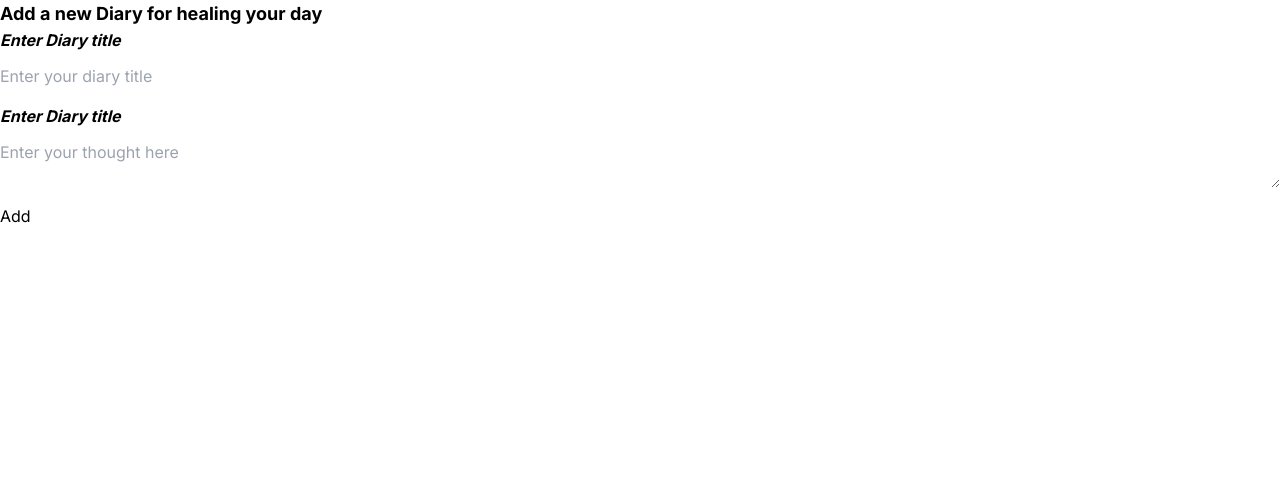
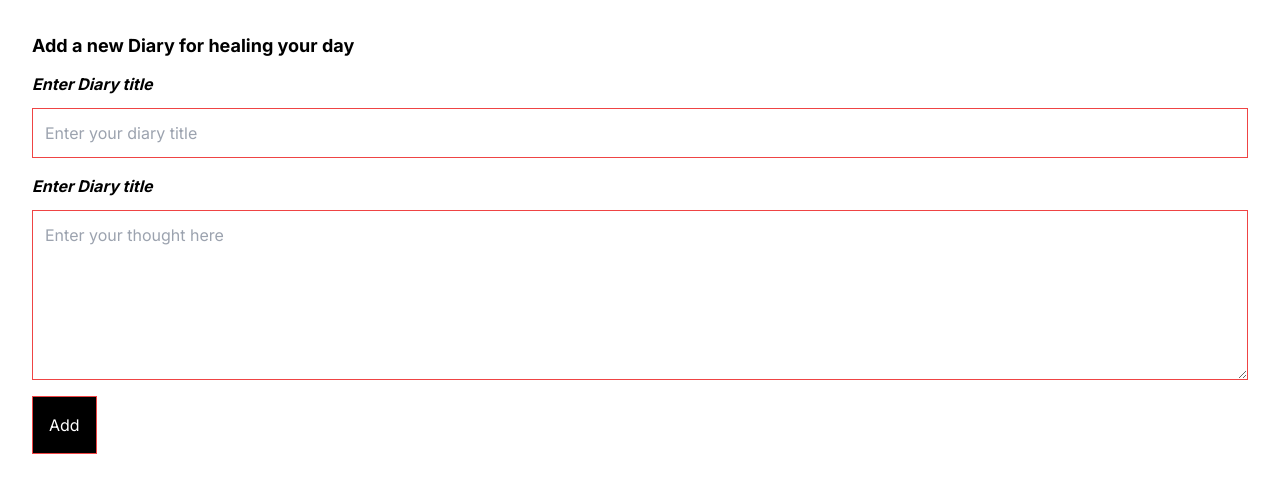
Before and after one commit to drakenevadie19/dailyDiaryApp, a Next.js app in the folder front-end/: page /add-diary in a window 1280 px wide. Shown: the top 492 px of the page. Built offline with nearby package versions, Linux system fonts and the light colour scheme.

Commit message:
New Change: Adding functions  for AddDiary page

```diff
--- a/front-end/src/app/add-diary/page.js
+++ b/front-end/src/app/add-diary/page.js
@@ -1,21 +1,31 @@
 'use client'
 
+import { useState } from "react";
+
+const initialFormData = {
+    title: '',
+    description: ''
+}
+
 export default function AddDiary() {
+
+    const [diaryFormData, setDiaryFormData] = useState(initialFormData);
+
     return (
         <>
-            <div>
-                <h1 className="font-bold text-lg">Add a new Diary for healing your day</h1>
+            <div className="flex min-h-screen flex-col p-8">
+                <h1 className="font-bold text-lg mb-3">Add a new Diary for healing your day</h1>
                 <div className="flex flex-col gap-4">
                     <div className="flex flex-col gap-3">
                         <label><b><i>Enter Diary title</i></b></label>
-                        <input name="title" placeholder="Enter your diary title" />
+                        <input name="title" placeholder="Enter your diary title" className="border border-red-500 p-3 outline-none" value={diaryFormData['title']} onChange={(e) => setDiaryFormData({...diaryFormData, title: e.target.value})} />
                     </div>
                     <div className="flex flex-col gap-3">
                         <label><b><i>Enter Diary title</i></b></label>
-                        <textarea name="title" placeholder="Enter your thought here" />
+                        <textarea name="description" placeholder="Enter your thought here" rows={6} className="border border-red-500 p-3 outline-none" value={diaryFormData['description']} onChange={(e) => setDiaryFormData({...diaryFormData, description: e.target.value})} />
                     </div>
                     <div>
-                        <button>Add</button>
+                        <button className="border border-red-500 p-4 bg-black text-white" onClick={() => alert(`${diaryFormData['title']} ${diaryFormData['description']}`)}>Add</button>
                     </div>
                 </div>
             </div>
```
